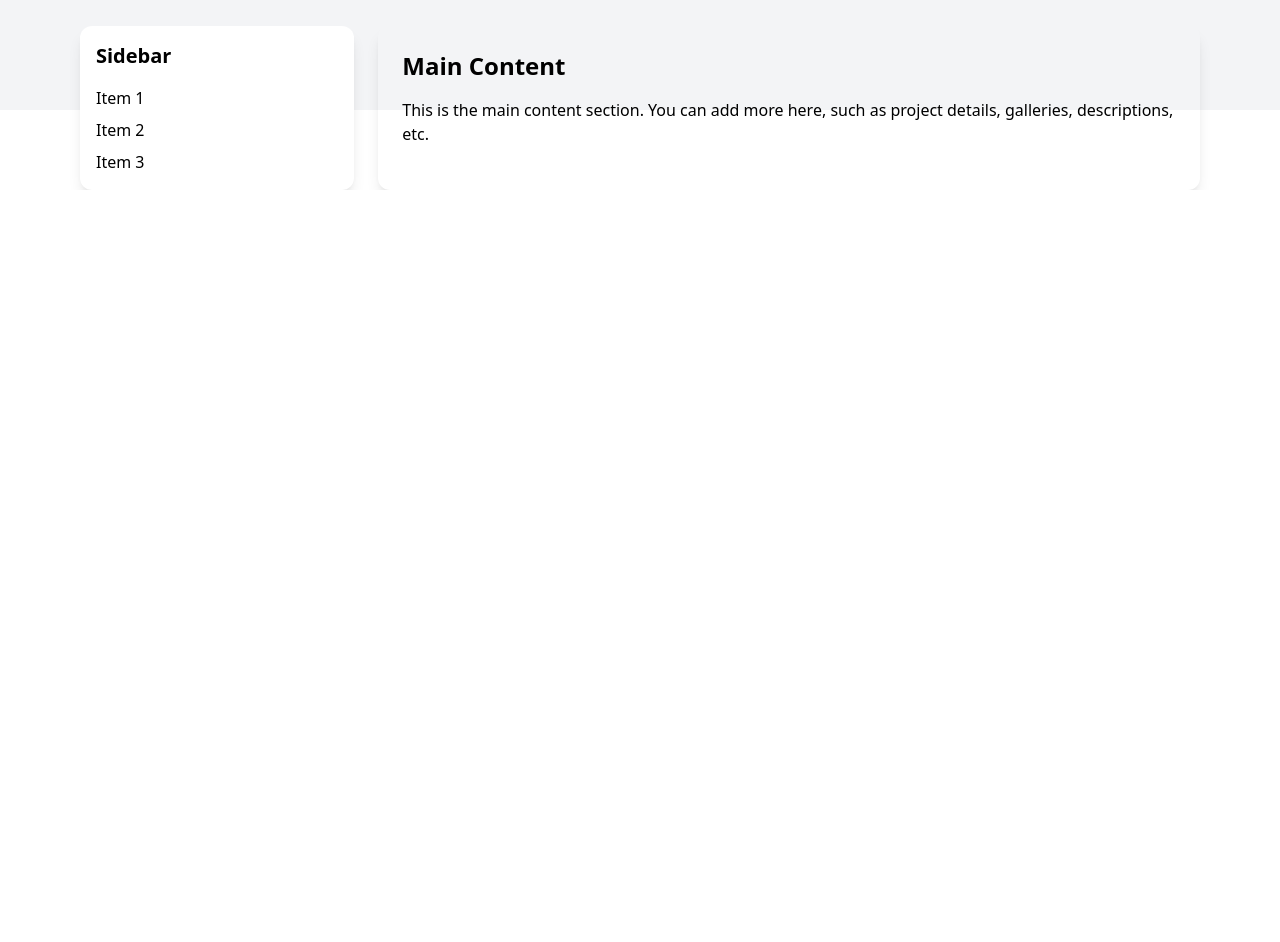
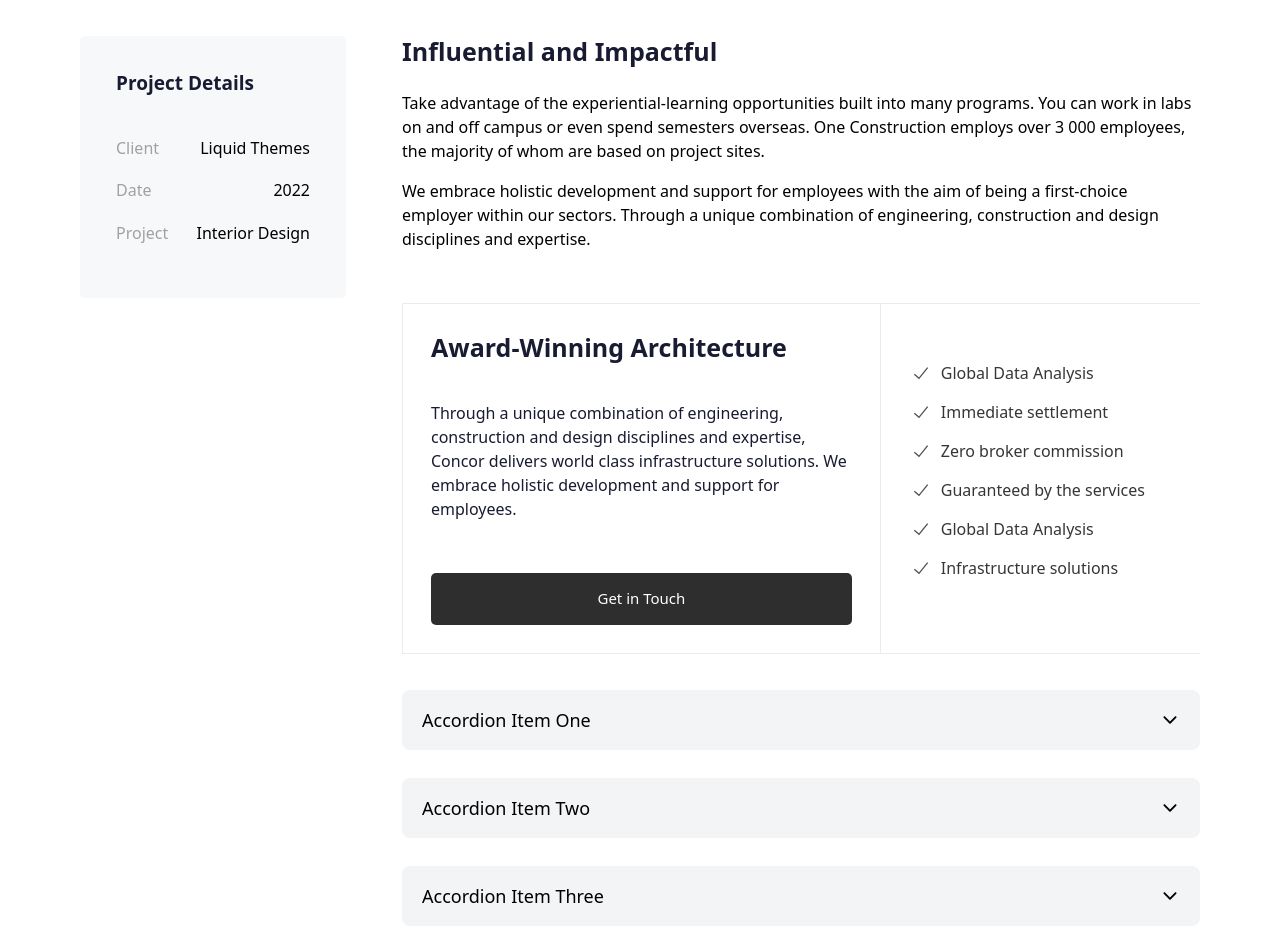
Before and after one commit to Olawoyin1/IIC-ASSOCIATION, a React (Vite) app: page /project2 in a window 1280 px wide. Shown: the part 740-1682 px from the top of the page. Before the commit the page ends 930 px from the top, so only its background shows below. Built offline with nearby package versions, Linux system fonts and the light colour scheme.

Commit message:
project 2

```diff
--- a/src/components/Navbar.tsx
+++ b/src/components/Navbar.tsx
@@ -28,7 +28,7 @@ const navItems = [
   { name: "ABOUT", key: "about" },
   { name: "SERVICES", key: "services" },
   { name: "PROJECT 1", key: "project" },
-  { name: "PROJECT 2", key: "project-2" },
+  { name: "PROJECT 2", key: "project2" },
   { name: "PROJECT 3", key: "project-3" },
 ];
 
--- a/src/pages/Project2.tsx
+++ b/src/pages/Project2.tsx
@@ -1,9 +1,13 @@
-import React from "react";
+import React, { useState } from "react";
 import Slider from "react-slick";
 import "slick-carousel/slick/slick.css";
 import "slick-carousel/slick/slick-theme.css";
-import { FaArrowLeft, FaArrowRight } from "react-icons/fa";
 import Navbar from "../components/Navbar";
+import { MdArrowBackIos, MdArrowForwardIos } from "react-icons/md";
+import { AnimatePresence, motion } from "framer-motion";
+import { IoIosArrowDown } from "react-icons/io";
+import { GrCheckmark } from "react-icons/gr";
+
 
 const sliderImages = [
   "/Images/sticky1.jpg",
@@ -12,15 +16,33 @@ const sliderImages = [
   "/Images/sticky4.jpg",
 ];
 
+const accordionData = [
+  {
+    title: "Accordion Item One",
+    content:
+      "This is the content for the first accordion item. It's hidden by default and slides down smoothly when opened.",
+  },
+  {
+    title: "Accordion Item Two",
+    content:
+      "Second accordion item content. You can put anything you want here, including links, images, or components.",
+  },
+  {
+    title: "Accordion Item Three",
+    content:
+      "Third item. Make sure the transition is smooth and text readable when expanded.",
+  },
+];
+
 // Custom arrow components
 const NextArrow = (props: any) => {
   const { onClick } = props;
   return (
     <div
-      className="absolute top-1/2 right-4 transform -translate-y-1/2 z-10 cursor-pointer bg-white p-2 rounded-full shadow-md hover:bg-gray-200"
+      className="absolute top-1/2 right-0 transform -translate-y-1/2 z-10 cursor-pointer bg-white p-3  shadow-md hover:bg-gray-200"
       onClick={onClick}
     >
-      <FaArrowRight className="text-black" />
+      <MdArrowForwardIos className="text-black" />
     </div>
   );
 };
@@ -29,10 +51,10 @@ const PrevArrow = (props: any) => {
   const { onClick } = props;
   return (
     <div
-      className="absolute top-1/2 left-4 transform -translate-y-1/2 z-10 cursor-pointer bg-white p-2 rounded-full shadow-md hover:bg-gray-200"
+      className="absolute top-1/2 left-0 transform -translate-y-1/2 z-10 cursor-pointer bg-white p-3 shadow-md hover:bg-gray-200"
       onClick={onClick}
     >
-      <FaArrowLeft className="text-black" />
+      <MdArrowBackIos className="text-black" />
     </div>
   );
 };
@@ -49,15 +71,20 @@ const settings = {
 };
 
 const Project2: React.FC = () => {
+  const [activeIndex, setActiveIndex] = useState<number | null>(null);
+
+  const toggleAccordion = (index: number) => {
+    setActiveIndex(index === activeIndex ? null : index);
+  };
   return (
-    <div className="w-full  bg-gray-100">
-    <Navbar />
-      <div className="relative max-w-6xl  mx-auto top-[80px]  px-4">
+    <div className="w-full min-h-screen">
+      <Navbar />
+      <div className=" max-w-6xl  mx-auto mt-[90px]  px-4">
         {/* Slider */}
         <div className="relative w-full overflow-hidden  mb-10">
           <Slider {...settings}>
             {sliderImages.map((src, idx) => (
-              <div key={idx} className="w-full h-[80vh]">
+              <div key={idx} className="w-full h-[300px] md:h-[80vh]">
                 <img
                   src={src}
                   alt={`Slide ${idx + 1}`}
@@ -69,24 +96,188 @@ const Project2: React.FC = () => {
         </div>
 
         {/* Sidebar + Main */}
-        <div className="flex w-full gap-6">
+        <div className="flex flex-col-reverse md:flex-row w-full gap-14 pb-20">
           {/* Sidebar */}
-          <div className="w-1/4 bg-white text-black p-4 rounded-xl shadow-lg">
-            <h2 className="text-xl font-bold mb-4">Sidebar</h2>
-            <ul className="space-y-2">
-              <li>Item 1</li>
-              <li>Item 2</li>
-              <li>Item 3</li>
-            </ul>
+          <div className="w-full md:w-1/4  text-black  rounded-xl">
+            <div className="transition-all duration-300 box-border p-9 flex relative w-full flex-wrap items-start rounded-[5px] bg-[#f7f8fa]">
+              {/* Heading Section */}
+              <div className="mb-5 w-full">
+                <div className="transition-all duration-300">
+                  <div className="relative box-border">
+                    <h3 className="mt-0 mb-5 inline-block text-[19px] font-bold leading-[22.8px] text-[#181b31] font-syne whitespace-normal transition-colors duration-300">
+                      Project Details
+                    </h3>
+                  </div>
+                </div>
+              </div>
+
+              {/* Metadata Section */}
+              <div className="relative w-full">
+                <div className="transition-all duration-300">
+                  <div className="flex flex-wrap justify-between box-border">
+                    {/* Client */}
+                    <div className="mb-4 text-black flex justify-between items-center w-full">
+                      <p className="opacity-35 leading-[26.4px] m-0">Client</p>
+                      <p className="leading-[26.4px] m-0">Liquid Themes</p>
+                    </div>
+                    {/* Date */}
+                    <div className="mb-4 text-black flex justify-between items-center w-full">
+                      <p className="opacity-35 leading-[26.4px] m-0">Date</p>
+                      <p className="leading-[26.4px] m-0">2022</p>
+                    </div>
+                    {/* Project */}
+                    <div className="mb-4 text-black flex justify-between items-center w-full">
+                      <p className="opacity-35 leading-[26.4px] m-0">Project</p>
+                      <p className="leading-[26.4px] m-0">Interior Design</p>
+                    </div>
+                  </div>
+                </div>
+              </div>
+            </div>
           </div>
 
           {/* Main */}
-          <div className="w-3/4 text-black p-6 rounded-xl shadow-lg">
-            <h2 className="text-2xl font-bold mb-4">Main Content</h2>
-            <p>
-              This is the main content section. You can add more here, such as project details,
-              galleries, descriptions, etc.
+          <div className="md:w-3/4 text-black ">
+            <h3 className="mt-0 mb-[25px] align-middle transition-colors duration-300 relative inline-block text-[25px] font-bold leading-[30px] text-[#181b31] whitespace-normal font-syne">
+              Influential and Impactful
+            </h3>
+
+            <p className="mt-0 mb-4 align-middle inline-block relative whitespace-normal transition-colors duration-300">
+              Take advantage of the experiential-learning opportunities built into many programs. You can work in labs on and off campus or even spend semesters overseas. One Construction employs over 3 000 employees, the majority of whom are based on project sites.
             </p>
+            <p className="mt-0 mb-4 align-middle inline-block relative whitespace-normal transition-colors duration-300">
+              We embrace holistic development and support for employees with the
+              aim of being a first-choice employer within our sectors. Through a
+              unique combination of engineering, construction and design
+              disciplines and expertise.
+            </p>
+
+
+
+            {/* ===========FLEX BORDER CARD HERE======================== */}
+
+            <div className="flex flex-col md:flex-row my-9">
+            <div className="transition-all duration-300 box-border p-7 flex relative w-full flex-wrap items-start border border-[#ebebeb] flex-3/5">
+              {/* Heading */}
+              <div className="mb-5 w-full relative">
+                <div className="transition-all duration-300">
+                  <div className="relative">
+                    <h3 className="mt-0 mb-[18.75px] align-middle transition-colors duration-300 relative inline-block text-[25px] font-bold leading-[30px] text-[#181b31] whitespace-normal font-syne">
+                      Award-Winning Architecture
+                    </h3>
+                  </div>
+                </div>
+              </div>
+
+              {/* Paragraph */}
+              <div className="mb-5 w-full relative">
+                <div className="transition-all duration-300">
+                  <div className="relative">
+                    <p className="mt-0 mb-8 align-middle transition-colors duration-300 relative inline-block whitespace-normal text-base text-[#181b31]">
+                      Through a unique combination of engineering, construction
+                      and design disciplines and expertise, Concor delivers
+                      world class infrastructure solutions. We embrace holistic
+                      development and support for employees.
+                    </p>
+                  </div>
+                </div>
+              </div>
+
+              {/* Button */}
+              <div className="w-full relative text-left">
+                <div className="transition-all duration-300">
+                  <a
+                    href="#"
+                    className="inline-flex w-full items-center justify-center px-[31.5px] py-[17.25px] bg-[#2e2e2e] text-white text-[15px] leading-[21.92px] font-medium rounded-[5px] whitespace-nowrap transition-all duration-300 relative overflow-hidden no-underline hover:bg-black"
+                    style={{ height: "52px" }}
+                  >
+                    <span className="relative z-10 block">Get in Touch</span>
+                  </a>
+                </div>
+              </div>
+            </div>
+
+            <div className="transition-all border-r duration-300 box-border p-8 flex relative w-full flex-wrap items-center content-center border-x md:border-x-0 border-y  border-[#ebebeb] flex-2/5">
+              <div className="w-full relative">
+                <div className="min-h-[1px] transition-all duration-300">
+                  <div className="relative transition-opacity duration-300">
+                    <ul className="p-0 m-0 list-none">
+                      {[
+                        "Global Data Analysis",
+                        "Immediate settlement",
+                        "Zero broker commission",
+                        "Guaranteed by the services",
+                        "Global Data Analysis",
+                        "Infrastructure solutions",
+                      ].map((item, index) => (
+                        <li
+                          key={index}
+                          className="flex items-center w-full relative mb-[15px] flex-wrap"
+                        >
+                          <a
+                            href="#"
+                            className="flex items-center w-full relative no-underline text-[#363636] bg-transparent transition-colors duration-300"
+                          >
+                            <span className="me-3 flex items-center text-[#525252]">
+                              {/* Replace this <i> with your icon if needed */}
+                             <GrCheckmark />
+                            </span>
+                            {item}
+                          </a>
+                        </li>
+                      ))}
+                    </ul>
+                  </div>
+                </div>
+              </div>
+            </div>
+            </div>
+
+            {/* =======ACCORDION HERE =========== */}
+            <div className="w-full flex flex-col gap-7 ">
+              {accordionData.map((item, index) => {
+                const isOpen = index === activeIndex;
+                return (
+                  <div key={index} className="">
+                    <button
+                      onClick={() => toggleAccordion(index)}
+                      className={`w-full text-left px-5 py-4 flex items-center justify-between transition-colors rounded-lg cursor-pointer duration-300 ${
+                        isOpen ? "bg-black text-white" : "bg-gray-100 text-black"
+                      }`}
+                    >
+                      <span className="text-lg font-medium">{item.title}</span>
+                      <IoIosArrowDown
+                        className={`transition-transform duration-300 ${
+                          isOpen ? "rotate-180" : ""
+                        }`}
+                        size={20}
+                      />
+                    </button>
+
+                    <AnimatePresence initial={false}>
+                      {isOpen && (
+                        <motion.div
+                          key="content"
+                          initial="collapsed"
+                          animate="open"
+                          exit="collapsed"
+                          variants={{
+                            open: { height: "auto", opacity: 1 },
+                            collapsed: { height: 0, opacity: 0 },
+                          }}
+                          transition={{ duration: 0.3, ease: "easeInOut" }}
+                          className="overflow-hidden px-5"
+                        >
+                          <div className="py-4 text-sm text-gray-700">
+                            {item.content}
+                          </div>
+                        </motion.div>
+                      )}
+                    </AnimatePresence>
+                  </div>
+                );
+              })}
+            </div>
           </div>
         </div>
       </div>
```
